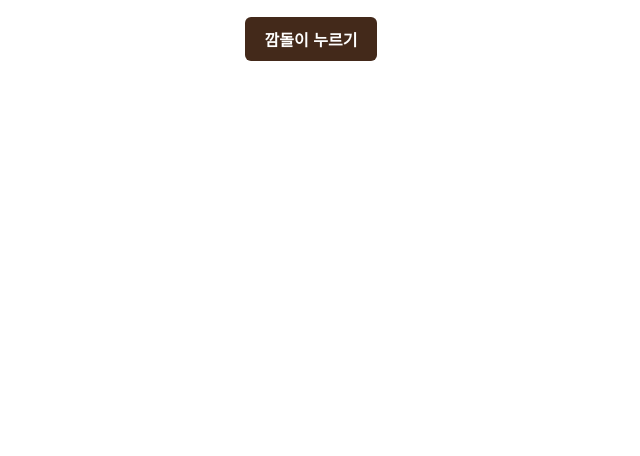
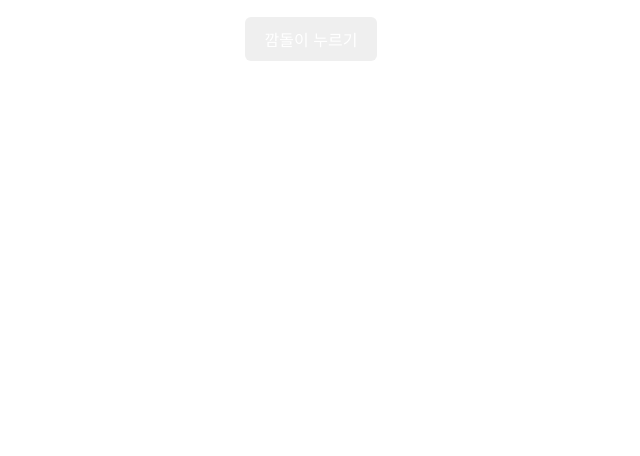
Before and after one commit to programmersungu/real-potato, a plain HTML site: page index.html in a window 1280 px wide. Shown: the part 344-800 px from the top of the page, without its empty margins (329-969 px from the left). Drawn offline with Linux system fonts and the light colour scheme.

Commit message:
Update index.html

```diff
--- a/index.html
+++ b/index.html
@@ -38,7 +38,7 @@
   <!-- 버튼과 이름 입력 사이에 여백 -->
  <button
   onclick="generateCompliment()"
-  style="padding:10px 20px; font-size:16px; margin-top:10px; font-weight: bold;
+  style="padding:10px 20px; font-size:16px; margin-top:10px;\
          background-color: #43291a !important;
          color: #ffffff !important;
          border: none; border-radius: 6px; cursor: pointer;">
```
